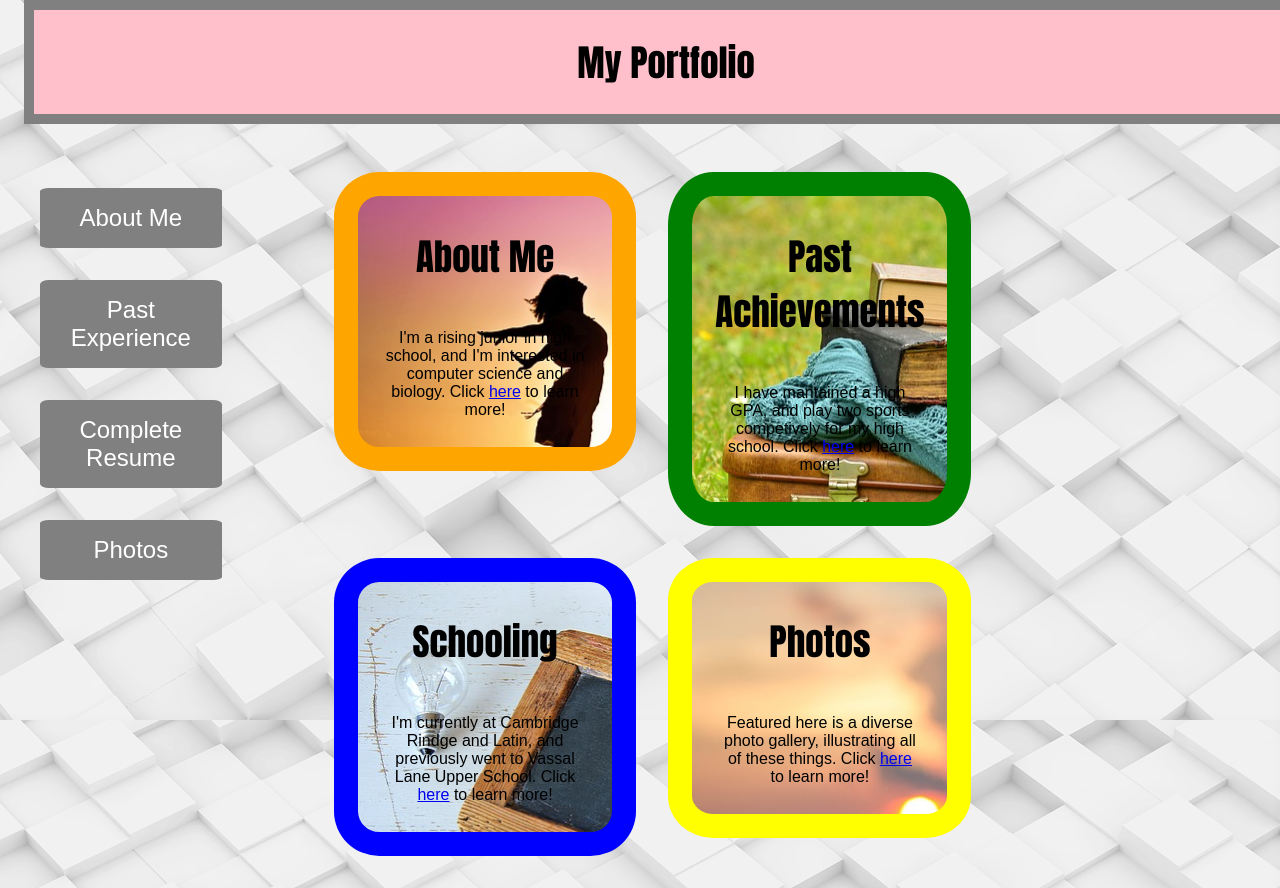
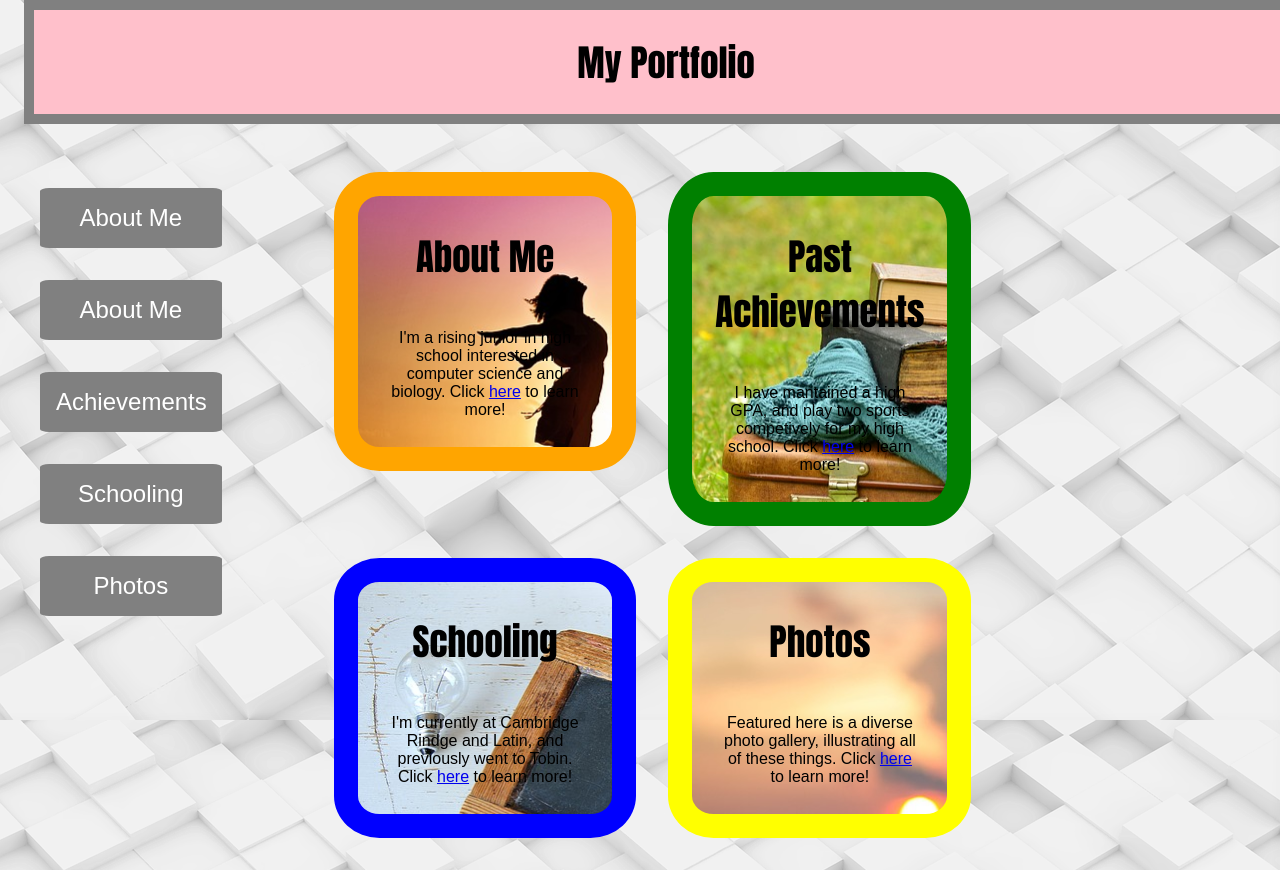
Before and after one commit to helinam/helinam.github.io, a plain HTML site: page index.html in a window 1280 px wide. Shown: the top 888 px of the page. Drawn offline with Linux system fonts and the light colour scheme.

Commit message:
Update index.html

```diff
--- a/index.html
+++ b/index.html
@@ -12,17 +12,18 @@
         </div>
     	<div class = "nav_bar">
             <ol>
+            	<li><a href = "index.html">About Me</a></li>
             	<li><a href = "about_me.html">About Me</a></li>
-                <li><a href = "past_experience.html">Past Experience</a></li>
-                <li><a href = "schooling.html">Complete Resume</a></li>
-                <li><a href = "about_me.html">Photos</a></li>
+                <li><a href = "achievements.html">Achievements</a></li>
+                <li><a href = "schooling.html">Schooling</a></li>
+                <li><a href = "photos.html">Photos</a></li>
             </ol>
         </div>
         <div id = "content">
         	<div class = "row">
                 <div id = "orange" class = "bubble">
                     <h1>About Me</h1>
-                    <p>I'm a rising junior in high school, and I'm interested in computer science and biology. Click <a href = "about_me.html">here</a> to learn more!</p>
+                    <p>I'm a rising junior in high school interested in computer science and biology. Click <a href = "about_me.html">here</a> to learn more!</p>
                 </div>
                 <div id = "green" class = "bubble">
                     <h1>Past Achievements</h1>
@@ -32,7 +33,7 @@
             <div class = "row">
                 <div id = "blue" class = "bubble">
                     <h1>Schooling</h1>
-                    <p>I'm currently at Cambridge Rindge and Latin, and previously went to Vassal Lane Upper School. Click <a href = "schooling.html">here</a> to learn more!</p>
+                    <p>I'm currently at Cambridge Rindge and Latin, and previously went to Tobin. Click <a href = "schooling.html">here</a> to learn more!</p>
                 </div>
                 <div id = "yellow" class = "bubble">
                     <h1>Photos</h1>
```
